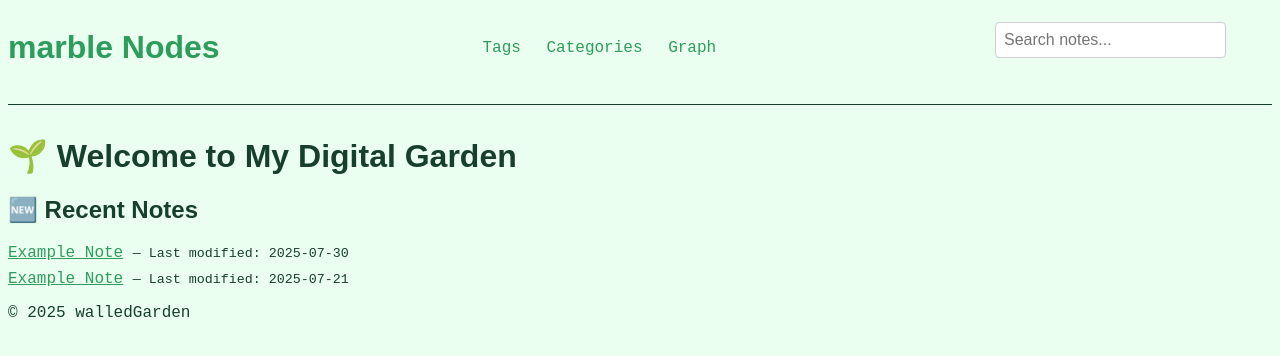
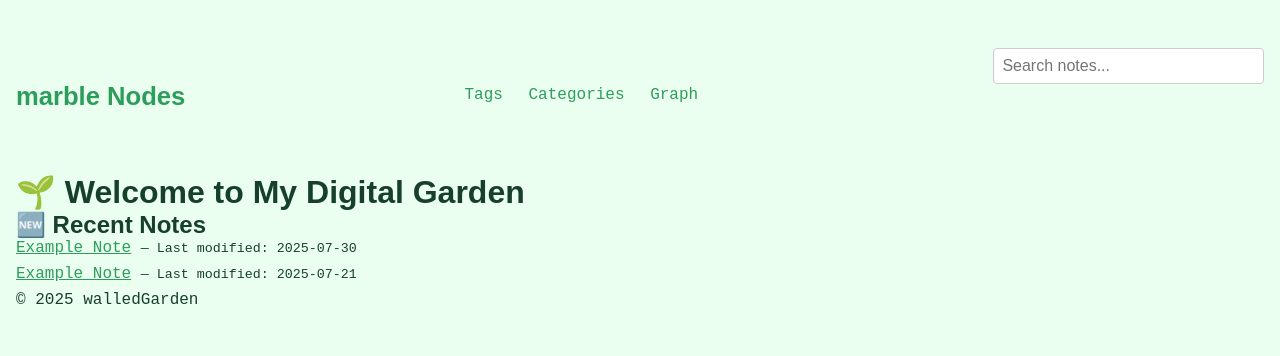
Before and after one commit to dduyg/5566677, a Jekyll site: the page built from index.md, in a window 1280 px wide. Shown: the top 356 px of the page. Built offline with Jekyll 4.4.1, drawn with Linux system fonts in a browser that asks for light colours; some web fonts are replaced; comment, search, counter and statistics services are not loaded.

Commit message:
Update main.css

```diff
--- a/assets/main.css
+++ b/assets/main.css
@@ -1,3 +1,4 @@
+* { box-sizing: border-box; margin: 0; padding: 0; }
 :root {
   --bg: #ebfff0;
   --lightgray: #c5ffdb;
@@ -30,6 +31,7 @@ body {
   font-family: 'Sligoil Micro', monospace;
   background-color: var(--bg);
   color: var(--text);
+  padding: 1rem;
   transition: background-color 0.3s ease, color 0.3s ease;
 }
 a {
@@ -50,19 +52,11 @@ header {
   display: flex;
   justify-content: space-between;
   align-items: center;
-  border-bottom: 1px solid;
-  padding-bottom: 1rem;
-  margin-bottom: 2rem;
+  margin: 2rem 0;
 }
-
-.header-right {
-  display: flex;
-  gap: 1rem;
-}
-
-
 header h1 a {
   color: #2d9d5c;
+  font-size: 1.6rem;
   text-decoration: none;
 }
 
```
